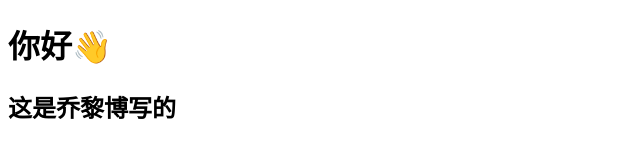
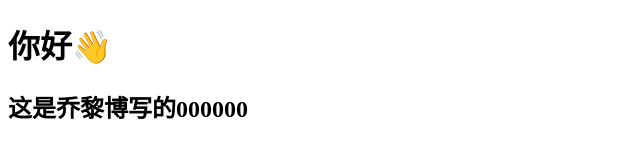
Before and after one commit to zyy7410/EggieWeb, a plain HTML site: page index.html in a window 1280 px wide. Shown: the whole page, without its empty margins (0-640 px from the left). Drawn offline with Linux system fonts and the light colour scheme.

Commit message:
测试同一行

```diff
--- a/index.html
+++ b/index.html
@@ -5,6 +5,6 @@
 </head>
 <body>
 <h1>你好👋</h1>
-<h2>这是乔黎博写的</h2>
+<h2>这是乔黎博写的000000</h2>
 </body>
 </html>
```
